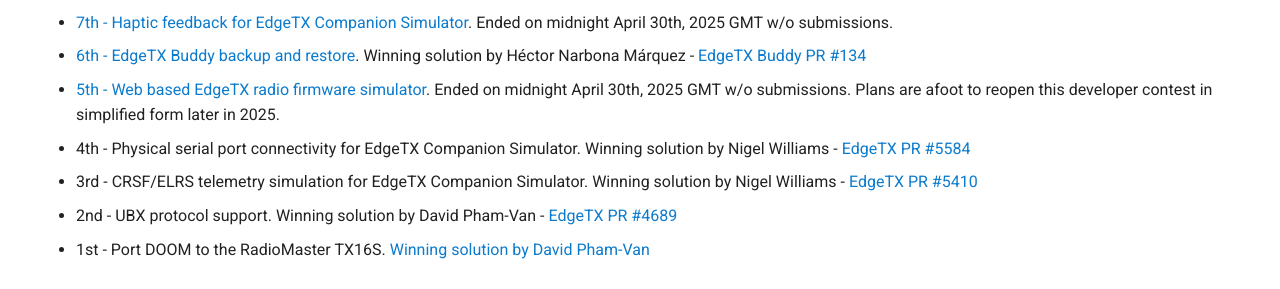
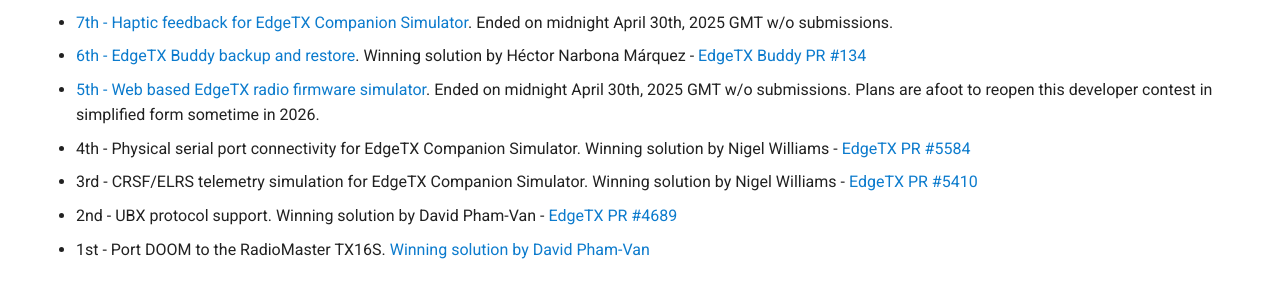
Before and after one commit to EdgeTX/edgetx.github.io, an MkDocs documentation site: the page built from docs/devcontest.md, in a window 1280 px wide and 1189 px high. Shown: the part 788-1077 px from the top of the window. Built offline with MkDocs 1.6.1 and Material for MkDocs 9.7.7, drawn with Linux system fonts in a browser that asks for light colours; comment, search, counter and statistics services are not loaded.

Commit message:
Date fix

```diff
--- a/docs/devcontest.md
+++ b/docs/devcontest.md
@@ -20,7 +20,7 @@
 
 * [6th - EdgeTX Buddy backup and restore](https://edgetx.org/dc6_buddybackup). Winning solution by Héctor Narbona Márquez - [EdgeTX Buddy PR #134](https://github.com/EdgeTX/buddy/pull/134)
 
-* [5th - Web based EdgeTX radio firmware simulator](https://edgetx.org/dc5_websimu). Ended on midnight April 30th, 2025 GMT w/o submissions. Plans are afoot to reopen this developer contest in simplified form later in 2025.
+* [5th - Web based EdgeTX radio firmware simulator](https://edgetx.org/dc5_websimu). Ended on midnight April 30th, 2025 GMT w/o submissions. Plans are afoot to reopen this developer contest in simplified form sometime in 2026.
 
 * 4th - Physical serial port connectivity for EdgeTX Companion Simulator. Winning solution by Nigel Williams - [EdgeTX PR #5584](https://github.com/EdgeTX/edgetx/pull/5584)
 
```
